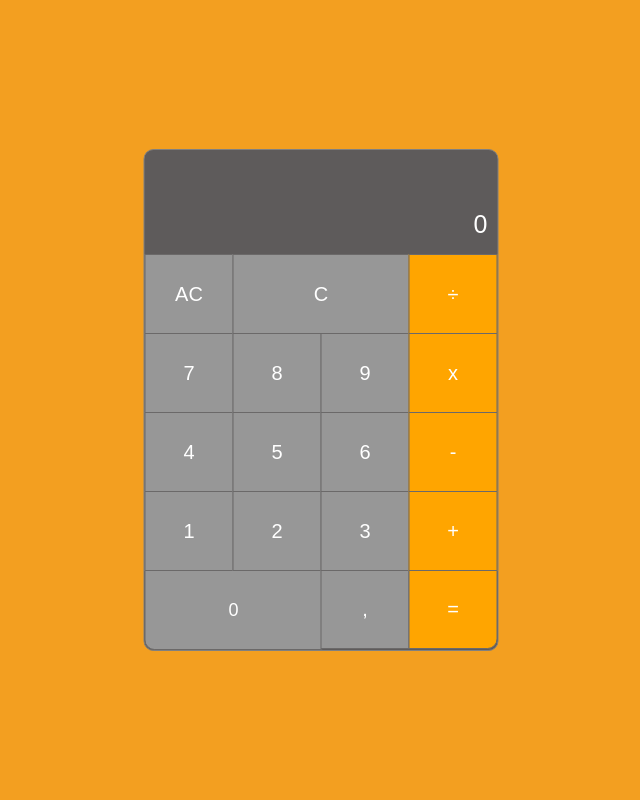
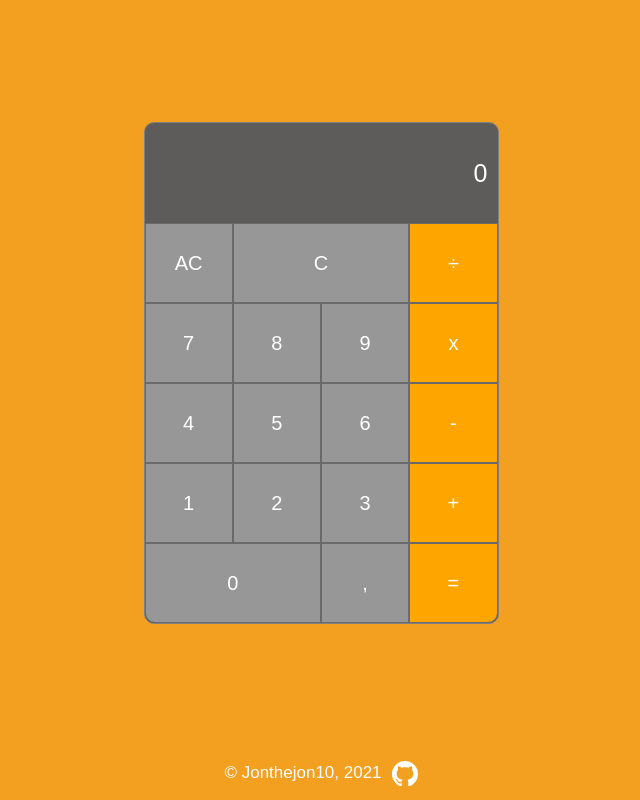
Before and after one commit to ionutianchis/Calculator, a plain HTML site: page index.html in a window 1280 px wide. Shown: the whole page, without its empty margins (319-959 px from the left). Drawn offline with Linux system fonts and the light colour scheme.

Commit message:
Fixed bad positioning, added grid to calculator

```diff
--- a/index.html
+++ b/index.html
@@ -6,37 +6,43 @@
 </head>
 
 <body>
-    <div id='outline'>
-        <div id='display'> 0 </div>
-        <div id='firstRow'>
-            <button class = 'b0 ' value='0'> 0 </button>
-            <button class ='bComma button'> , </button>
-            <button class ='bEqual button'> = </button>
+    <div class="container">
+        <div class='calculator-outline'>
+
+            <div id='display' class='calculator-display'>0</div>
+
+            <div class="calculator-grid">
+                <button class='button all-clear' id='all_clear_btn' >AC</button>
+                <button class='button clear' id='clear_btn' >C</button>
+                <button class='button operatorButton' id='divide_btn' value='/'>÷</button>
+
+                <button class='button numberButton' value='7'>7</button>
+                <button class='button numberButton' value='8'>8</button>
+                <button class='button numberButton' value='9'>9</button>
+                <button class='button operatorButton' id='x_btn' value='x'>x</button>
+
+                <button class='button numberButton' value='4'>4</button>
+                <button class='button numberButton' value='5'>5</button>
+                <button class='button numberButton' value='6'>6</button>
+                <button class='button operatorButton' id='minus_btn' value='-'>-</button>
+
+                <button class='button numberButton' value='1'>1</button>
+                <button class='button numberButton' value='2'>2</button>
+                <button class='button numberButton' value='3'>3</button>
+                <button class='button operatorButton' id='plus_btn' value='+'>+</button>
+
+                <button class ='button nr0' id='0_btn' value='0'> 0 </button>
+                <button class ='button' id='comma_btn' >,</button>
+                <button class ='button operatorButton equals' id='equals_btn'> = </button>
+            </div>
         </div>
-        <div id='secondRow'>
-            <button class='button numberButton'value='1'>1</button>
-            <button class='button numberButton'value ='2'>2</button>
-            <button class='button numberButton'value ='3'>3</button>
-            <button class='b+ button operatorButton'value='+'>+</button>
-        </div>
-        <div id='thirdRow'>
-            <button class='button numberButton'value ='4'>4</button>
-            <button class='button numberButton'value ='5'>5</button>
-            <button class='button numberButton'value ='6'>6</button>
-            <button class='b- button operatorButton'value='-'>-</button>
-        </div>
-        <div id='forthRow'>
-            <button class='button numberButton'value ='7'>7</button>
-            <button class='button numberButton'value ='8'>8</button>
-            <button class='button numberButton'value ='9'>9</button>
-            <button class='bX button operatorButton'value ='x'>x</button>
-        </div>
-        <div id='fifthRow'>
-            <button class='bAc button'>AC</button>
-            <button class='bC button'>C</button>
-            <button class='bDivision button operatorButton'value='/'>÷</button>
-        </div>
+
     </div>
+
+    <footer>
+        <p>© Jonthejon10, 2021</p>
+        <button class='github-button'></button>
+    </footer>
 
 <script src="script.js"></script>
 
--- a/style.css
+++ b/style.css
@@ -1,45 +1,72 @@
 html {
     background-color: rgb(243, 159, 32);
-}
-
-#outline {
-    width: 353px;
-    height: 500px;
-    position: relative;
-    display: flex;
-    flex-direction: row;
-    left: 50%;
-    top: 50%;
-    transform: translate(-50%, -50%);
-    background-color: rgb(94, 91, 91);
-    border-radius: 10px;
-    border: 1px solid grey;
-}
-
-#display {
-    position: absolute;
-    text-align: right;
-    top: 60px;
-    right: 0;
-    margin-right: 10px;
-    border-radius: 10px;
-    font-size: 25px;
     font-family: sans-serif;
     color: white;
 }
 
+body {
+    padding: 0;
+    margin: 0;
+    height: 100vh;
+    display: flex;
+    flex-direction: column;
+}
+
+.container {
+    display: flex;
+    align-items: center;
+    justify-content: center;
+    flex-grow: 1;
+}
+
+.calculator-outline {
+    width: 353px;
+    height: 500px;
+    background-color: rgb(94, 91, 91);
+    border-radius: 10px;
+    border: 1px solid grey;
+    display: flex;
+    flex-direction: column;
+}
+
+.calculator-display {
+    padding: 10px;
+    font-size: 25px;
+    display: flex;
+    justify-content: right;
+    align-items: center;
+    flex-grow: 1;
+    overflow: scroll;
+}
+
+.calculator-grid {
+    display: grid;
+    width: 100%;
+    grid-template-columns: 1fr 1fr 1fr 1fr;
+}
+
+.button.clear {
+    grid-column: 2/4;
+}
+
+.button.nr0 {
+    grid-column: 1/3;
+    border-radius: 0 0 0 10px;
+}
+
+.button.equals {
+    border-radius: 0 0 10px 0;
+}
+
 .button {
-    width: 89px;
     height: 80px;
-    margin-right: -5px;
     border: 1px solid rgb(107, 105, 105);
     font-size: 20px;
-    font-family: sans-serif;
     color: white;
     background-color: rgb(151, 151, 151);
 }
 
-.button:active {
+.button:hover {
     background-color: rgb(196, 197, 196);
 }
 
@@ -47,58 +74,26 @@ html {
     background-color: orange;
 }
 
-#firstRow {
-    position: absolute;
-    bottom: 0;
-    width: 350px;
-}
-.b0 {
-    width: 178px;
-    height: 80px;
-    margin-right: -6px;
-    border-radius: 0 0 0 10px;
-    border: 1px solid rgb(107, 105, 105);
-    font-size: large;
-    font-family: sans-serif;
-    color: white;
-    background-color: rgb(151, 151, 151);
+footer {
+    display: flex;
+    align-items: center;
+    justify-content: center;
+    color: #fff;
+    font-size: 17px;
 }
 
-.b0:active {
-    background-color: rgb(196, 197, 196);
+.github-button {
+    width: 26px;
+    height: 25px;
+    background-image: url("./github-icon.svg");
+    background-size: cover;
+    background-color: transparent;
+    border: none;
+    margin-left: 10px;
+    cursor: pointer;
+    transition: transform .5s ease-in-out;
 }
 
-.bEqual {
-    border-radius: 0 0 10px 0;
-    border: 1px solid rgb(107, 105, 105);
-    background-color: orange;
+.github-button:hover {
+    transform: rotate(360deg);
 }
-
-#secondRow {
-    position: absolute;
-    bottom: 79px;
-    width: 350px;
-}
-
-#thirdRow {
-    position: absolute;
-    bottom: 158px;
-    width: 350px;
-}
-
-#forthRow {
-    position: absolute;
-    bottom: 237px;
-    width: 350px;
-}
-
-#fifthRow {
-    position: absolute;
-    bottom: 316px;
-    width: 350px;
-}
-
-.bC {
-    width: 177px;
-    height: 80px;
-}
```
Also changed, not shown: github-icon.svg (added).
